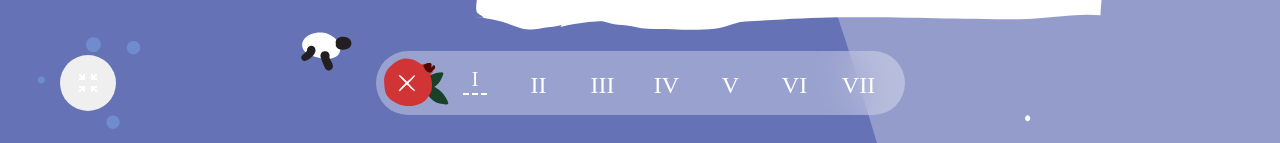
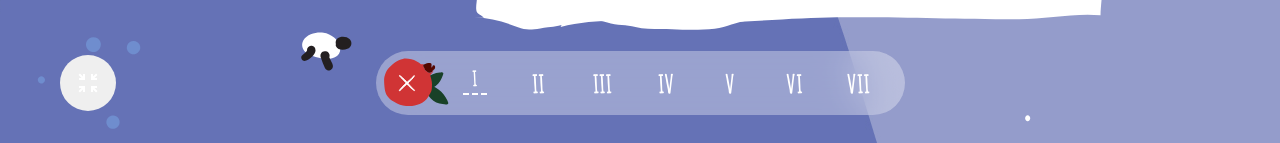
Before and after one commit to alexSili4/paradjanov, a Vue app: page / in a window 1280 px wide. Shown: the part 657-800 px from the top of the page. Built offline with nearby package versions, Linux system fonts and the light colour scheme.

Commit message:
add fonts

```diff
--- /dev/null
+++ b/src/css/fonts.css
@@ -0,0 +1,7 @@
+@font-face {
+  font-family: 'Shnobel';
+  src:
+    local('Shnobel'),
+    url('fonts/shnobel/Shnobel-Regular.otf') format('opentype');
+  font-weight: 400;
+}
--- a/src/css/styles.css
+++ b/src/css/styles.css
@@ -1,3 +1,4 @@
 /* @import 'node_modules/modern-normalize/modern-normalize.css'; */
 @import url('./utilities.css');
 @import url('./variables.css');
+@import url('./fonts.css');
--- a/vite.config.js
+++ b/vite.config.js
@@ -16,6 +16,7 @@ export default defineConfig({
       animations: '/src/animations',
       views: '/src/views',
       router: '/src/router',
+      fonts: '/src/fonts',
     },
   },
 });
```
Also changed, not shown: src/fonts/shnobel/Shnobel-Regular.otf (added).
